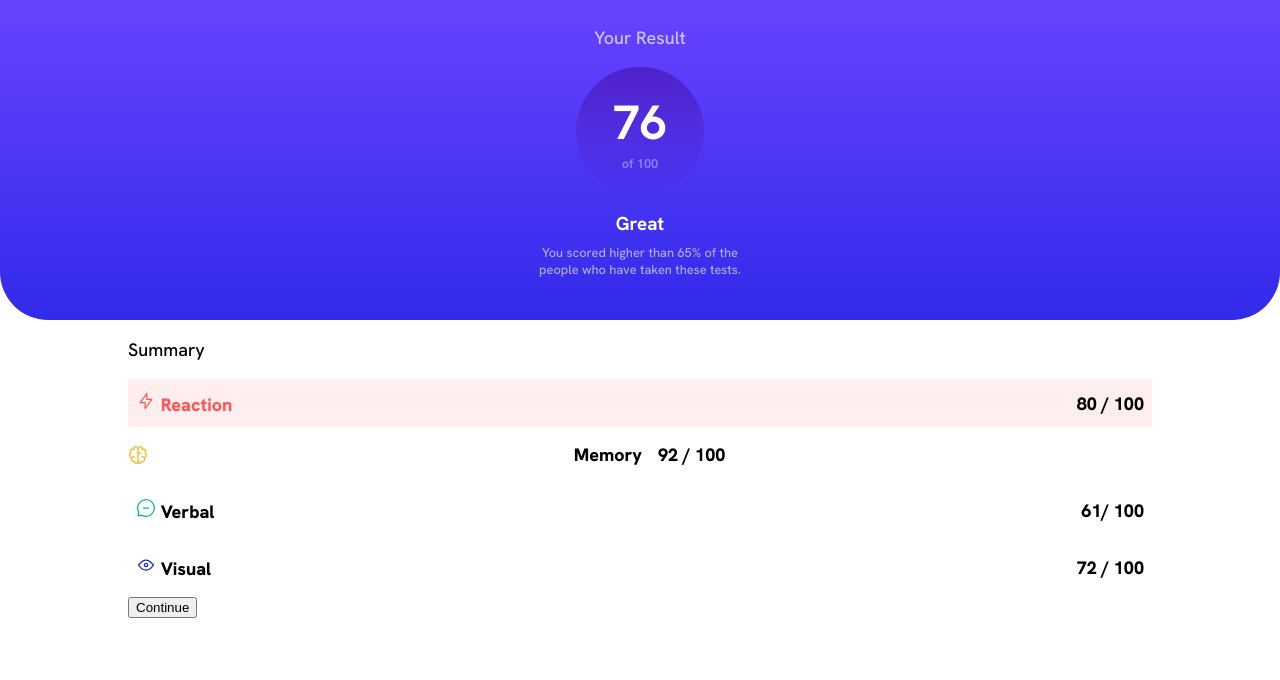
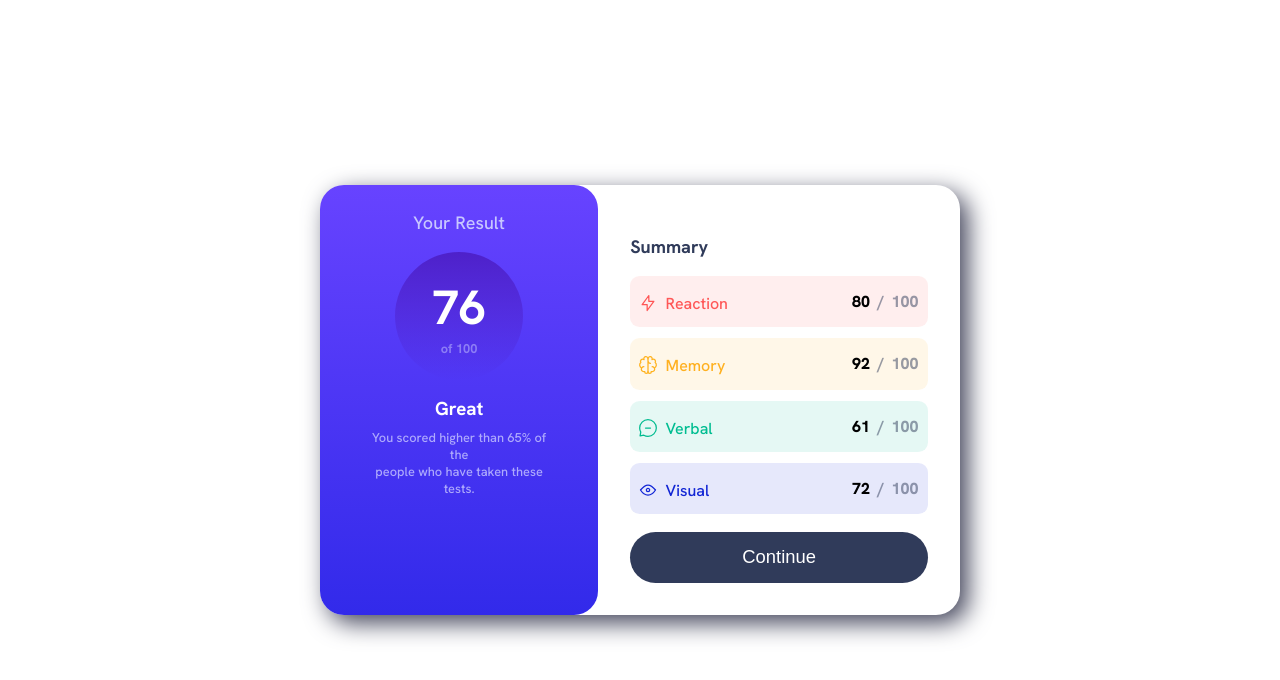
Before and after one commit to Matiozyna/simple-vanilla-js-projects, a plain HTML site: page frontend-mentor-projects/results-summary-component-main/index.html in a window 1280 px wide. Drawn offline with Linux system fonts and the light colour scheme.

Commit message:
finished frontend mentor challenge

```diff
--- a/frontend-mentor-projects/results-summary-component-main/index.html
+++ b/frontend-mentor-projects/results-summary-component-main/index.html
@@ -37,44 +37,55 @@
 
             <div class="result-part reaction-part">
                 <p>
-                    <img src="assets/images/icon-reaction.svg">
-                    <span class="reaction">Reaction</span>
+                    <img class="icon" src="assets/images/icon-reaction.svg">
+                    <span class="category reaction">Reaction</span>
 
                 </p>
-                <p><span class="pointsEarned">80</span> / 100</p>
+                <p class="points-earned">
+                    <span>80</span>
+                    <span>/</span>
+                    <span>100</span>
+                </p>
             </div>
 
+
             <div class="result-part memory-part">
-                <img src="assets/images/icon-memory.svg">
                 <p>
-                    <span class="memory">Memory</span>
+                    <img class="icon" src="assets/images/icon-memory.svg">
+                    <span class="category memory">Memory</span>
                 </p>
-                <p>
-                    <span class="pointsEarned">92</span> / 100
+                <p class="points-earned">
+                    <span>92</span>
+                    <span>/</span>
+                    <span>100</span>
                 </p>
             </div>
 
             <div class="result-part verbal-part">
                 <p>
-                    <img src="assets/images/icon-verbal.svg">
-                    <span class="verbal">Verbal</span>
+                    <img class="icon" src="assets/images/icon-verbal.svg">
+                    <span class="category verbal">Verbal</span>
                 </p>
-                <p>
-                    <span class="pointsEarned">61</span>/ 100
+                <p class="points-earned">
+                    <span>61</span>
+                    <span>/</span>
+                    <span>100</span>
                 </p>
             </div>
 
             <div class="result-part visual-part">
                 <p>
-                    <img src="assets/images/icon-visual.svg">
-                    <span class="visual">Visual</span>
+                    <img class="icon" src="assets/images/icon-visual.svg">
+                    <span class="category visual">Visual</span>
                 </p>
-                <p>
-                    <span class="pointsEarned">72</span> / 100
+                <p class="points-earned">
+                    <span>72</span>
+                    <span>/</span>
+                    <span>100</span>
                 </p>
             </div>
 
-            <button>
+            <button class="continue-button">
                 Continue
             </button>
         </div>
--- a/frontend-mentor-projects/results-summary-component-main/style.css
+++ b/frontend-mentor-projects/results-summary-component-main/style.css
@@ -36,6 +36,8 @@ body{
 
 main{
     width: 100vw;
+    display: grid;
+    grid-template-columns: 1fr;
 }
 
 .result{
@@ -102,33 +104,117 @@ main{
     width: 80%;
     margin: 0 auto;
 }
+
+.summary > p{
+    color: var(--dark-gray-blue);
+    font-weight: bolder;
+}
+
 .result-part{
+    height: 3.2rem;
+    border-radius: 0.6rem;
+    margin-bottom: 0.7rem;
     display: flex;
     align-items: center;
 }
 
 
 .result-part p{
+    vertical-align: middle;
     opacity: 1;
-    font-weight: 800;
+    font-size: 1rem;
     width: 50%;
-        padding: 1rem 0.5rem;
-            margin: 0;
+    padding: 1rem 0.5rem;
+    margin: 0;
 }
 
 
-.result-part p:nth-child(2) {
+.points-earned {
     text-align: end;
+    display: inline-block;
+}
+
+.points-earned span{
+    margin: 0 0.1rem;
+    font-weight: 800;
+}
+
+.points-earned span:nth-child(2),  .points-earned span:nth-child(3){
+    color: hsla(224, 30%, 27%, 50%);
+}
+
+.category{
+    margin-left: 0.2rem;
 }
 
 
+.icon{
+    position: relative;
+    top: 0.25rem;
+}
+
 .reaction {
     color: var(--light-red);
-    padding: 0;
-    margin: 0;
 }
 
 .reaction-part{
-    height: 3rem;
     background: hsla(0, 100%, 67%, 10%);
 }
+.memory-part {
+    background-color: hsla(39, 100%, 56%, 10%);
+}
+
+.memory {
+    color: var(--orangey-yellow);
+}
+
+.verbal-part{
+    background-color: hsla(166, 100%, 37%,10%);
+}
+.verbal{
+    color: var(--green-teal);
+}
+
+.visual-part {
+    background-color: hsla(234, 85%, 45%, 10%);
+}
+
+.visual {
+    color: var(--cobalt-blue);
+}
+
+.continue-button{
+    width: 100%;
+    border: none;
+    outline: none;
+    height: 3.2rem;
+    border-radius: 2rem;
+    background-color: var(--dark-gray-blue);
+    color: white;
+    font-size: 1.15rem;
+    margin-top: 0.4rem;
+}
+
+@media only screen and (min-width: 800px){
+    main{
+        grid-template-columns: 1fr 1.3fr;
+        width: 50%;
+        box-shadow: 8px 8px 24px 0px rgba(66, 68, 90, 1);
+        border-radius: 1.5rem;
+    }
+    body{
+        height: 100vh;
+        display: flex;
+        align-items: center;
+        justify-content: center;
+    }
+    .result{
+        height: 100%;
+        border-radius: 1.5rem;
+    }
+    .summary{
+       padding: 2rem;
+       width: 100%;
+    }
+
+}
```
